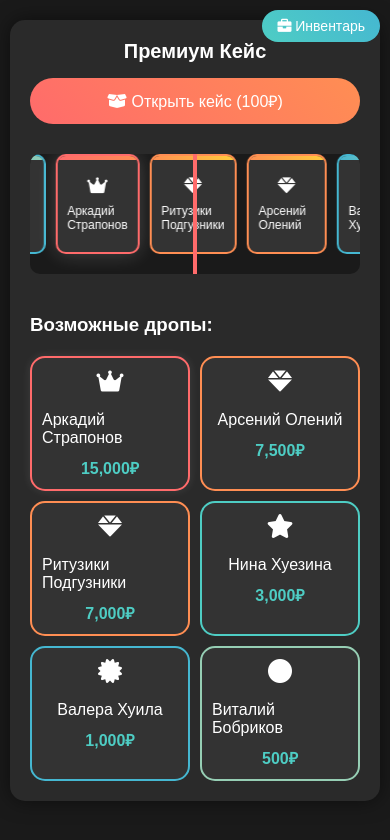
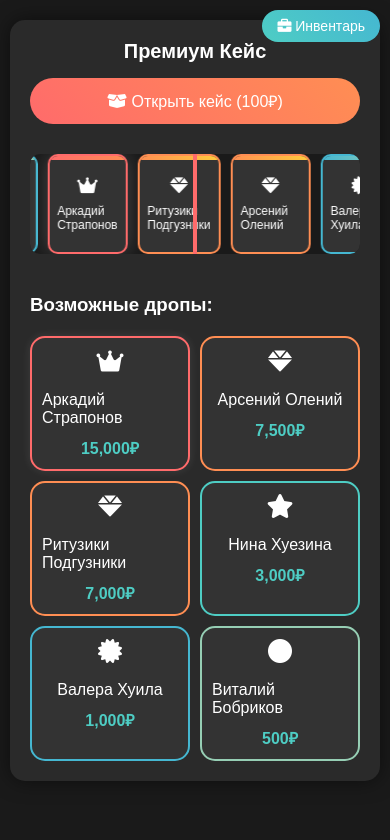
Before and after one commit to RaykaDude/Keicisch47, a plain HTML site: page index.html in a window 390 px wide. Both pictures are taken after a click on the button "Открыть кейс (100₽)". Drawn offline with Linux system fonts and the light colour scheme.

Commit message:
Add files via upload

```diff
--- a/index.html
+++ b/index.html
@@ -7,7 +7,7 @@
     <meta name="apple-mobile-web-app-capable" content="yes">
     <meta name="apple-mobile-web-app-status-bar-style" content="black">
     <title>Кейс Рулетка</title>
-    <link rel="stylesheet" href="styles.css?v=1.2">
+    <link rel="stylesheet" href="styles.css?v=1.3">
     <link rel="stylesheet" href="https://cdnjs.cloudflare.com/ajax/libs/font-awesome/6.0.0/css/all.min.css">
 </head>
 <body>
@@ -67,6 +67,6 @@
             </div>
         </div>
     </div>
-    <script src="script.js?v=1.2"></script>
+    <script src="script.js?v=1.3"></script>
 </body>
 </html>
--- a/script.js
+++ b/script.js
@@ -29,13 +29,17 @@ document.getElementById('openCase').addEventListener('click', function() {
     const winningItem = getRandomItem();
     const rouletteItems = [];
 
-    // Создаем массив из 30 предметов
-    for (let i = 0; i < 30; i++) {
+    // Уменьшаем количество элементов для мобильных устройств
+    const totalItems = isMobile ? 20 : 30;
+    const winningPosition = isMobile ? 10 : 15;
+
+    // Создаем массив предметов
+    for (let i = 0; i < totalItems; i++) {
         rouletteItems.push(getRandomItem());
     }
 
-    // Заменяем элемент в центре (позиция 15) на выигрышный
-    rouletteItems[15] = winningItem;
+    // Заменяем элемент на выигрышный
+    rouletteItems[winningPosition] = winningItem;
 
     // Создаем элементы
     rouletteItems.forEach(item => {
@@ -44,14 +48,16 @@ document.getElementById('openCase').addEventListener('click', function() {
     });
 
     // Вычисляем позицию для остановки
-    const itemWidth = 100;
+    const itemWidth = isMobile ? 80 : 100; // Меньшая ширина для мобильных
     const windowWidth = document.querySelector('.roulette-window').offsetWidth;
     const centerOffset = (windowWidth / 2) - (itemWidth / 2);
-    const targetPosition = -(15 * itemWidth) + centerOffset;
+    const targetPosition = -(winningPosition * itemWidth) + centerOffset;
 
-    // Запускаем анимацию
+    // Запускаем анимацию с меньшей длительностью для мобильных
+    const duration = isMobile ? 4 : 5;
+
     requestAnimationFrame(() => {
-        roulette.style.transition = 'transform 5s cubic-bezier(0.21, 0.53, 0.29, 0.99)';
+        roulette.style.transition = `transform ${duration}s cubic-bezier(0.21, 0.53, 0.29, 0.99)`;
         roulette.style.transform = `translateX(${targetPosition}px)`;
     });
 
@@ -59,7 +65,7 @@ document.getElementById('openCase').addEventListener('click', function() {
         showWinningPopup(winningItem);
         isSpinning = false;
         this.disabled = false;
-    }, 5000);
+    }, duration * 1000);
 });
 
 function getRandomItem() {
--- a/styles.css
+++ b/styles.css
@@ -387,11 +387,10 @@ body {
     }
 
     .roulette-item {
-        min-width: 100px;
-        height: 120px;
-        padding: 10px;
-        -webkit-transform: translateZ(0);
-        transform: translateZ(0);
+        min-width: 80px !important;
+        height: 100px !important;
+        padding: 8px;
+        font-size: 12px;
     }
 
     .possible-drops {
@@ -425,6 +424,14 @@ body {
 
     .roulette-items {
         transition: transform 5s cubic-bezier(0.21, 0.53, 0.29, 0.99);
+    }
+
+    .roulette-container {
+        height: 100px;
+    }
+
+    .pointer {
+        height: 100px;
     }
 }
 
```
